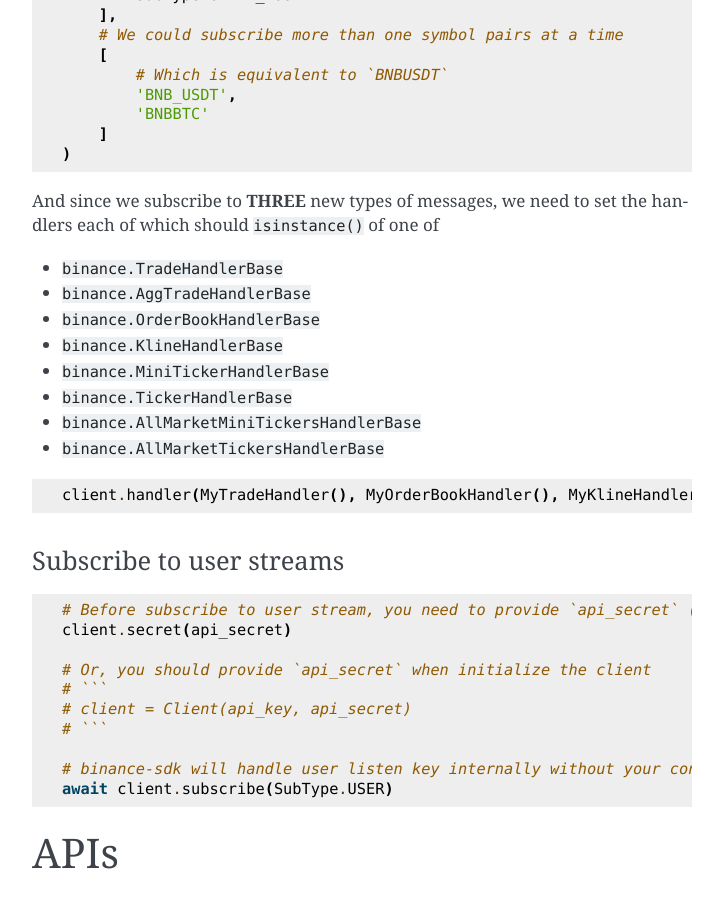
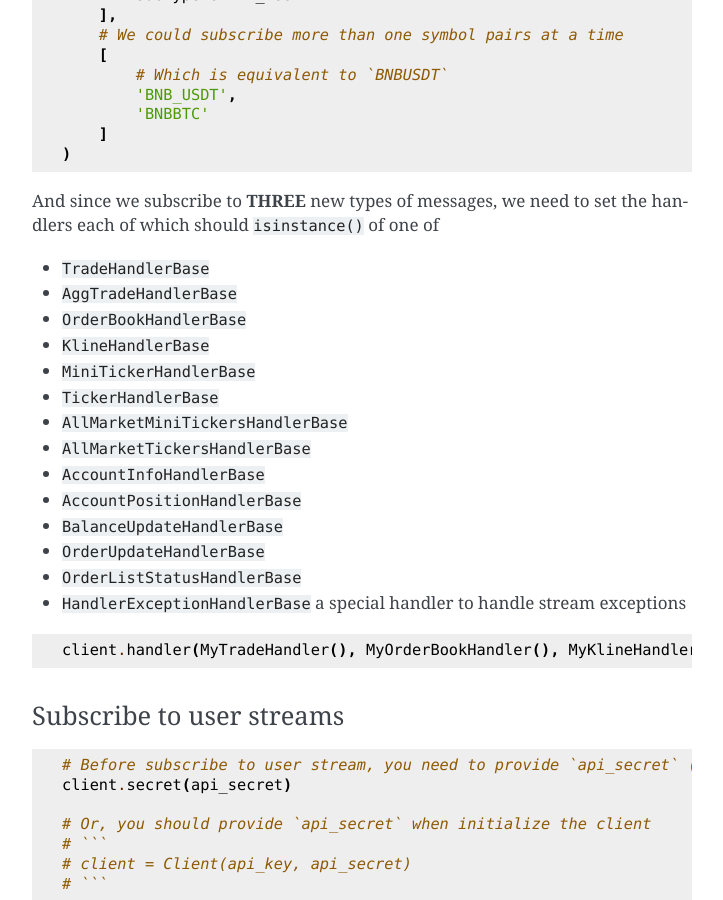
Before and after one commit to konqueror1/python-binance-sdk, a Sphinx documentation site: the page built from docs/README.md, in a window 1280 px wide and 900 px high, scrolled down 2268 px. Shown: the whole window, without its empty margins (388-1111 px from the left). Built offline with Sphinx 7.4.7, drawn with Linux system fonts in a browser that asks for light colours.

Commit message:
README: adds more handlers

````diff
--- a/docs/README.md
+++ b/docs/README.md
@@ -116,14 +116,20 @@
 ```
 
 And since we subscribe to **THREE** new types of messages, we need to set the handlers each of which should `isinstance()` of one of
-- `binance.TradeHandlerBase`
-- `binance.AggTradeHandlerBase`
-- `binance.OrderBookHandlerBase`
-- `binance.KlineHandlerBase`
-- `binance.MiniTickerHandlerBase`
-- `binance.TickerHandlerBase`
-- `binance.AllMarketMiniTickersHandlerBase`
-- `binance.AllMarketTickersHandlerBase`
+- `TradeHandlerBase`
+- `AggTradeHandlerBase`
+- `OrderBookHandlerBase`
+- `KlineHandlerBase`
+- `MiniTickerHandlerBase`
+- `TickerHandlerBase`
+- `AllMarketMiniTickersHandlerBase`
+- `AllMarketTickersHandlerBase`
+- `AccountInfoHandlerBase`
+- `AccountPositionHandlerBase`
+- `BalanceUpdateHandlerBase`
+- `OrderUpdateHandlerBase`
+- `OrderListStatusHandlerBase`
+- `HandlerExceptionHandlerBase` a special handler to handle stream exceptions
 
 ```py
 client.handler(MyTradeHandler(), MyOrderBookHandler(), MyKlineHandler())
````
